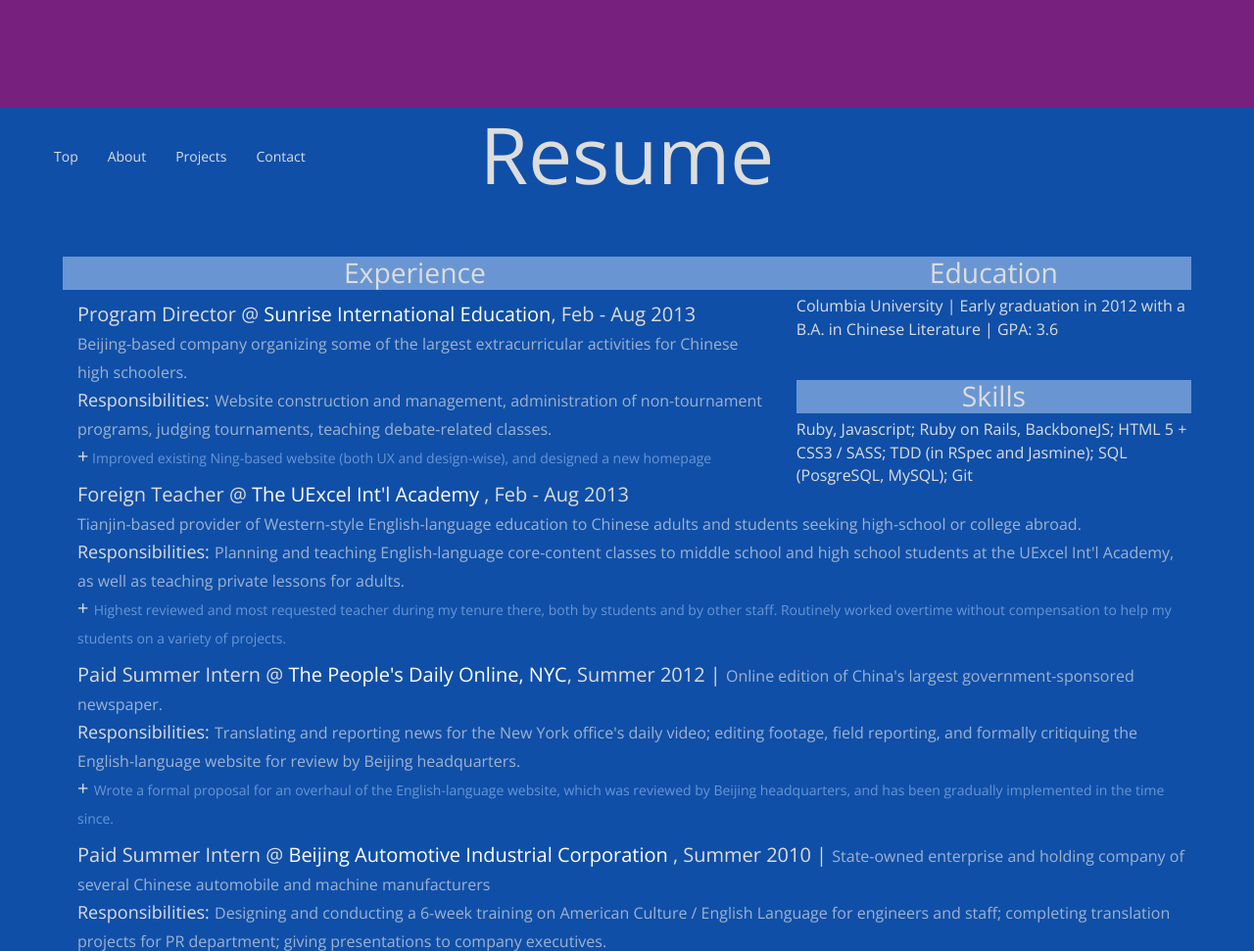
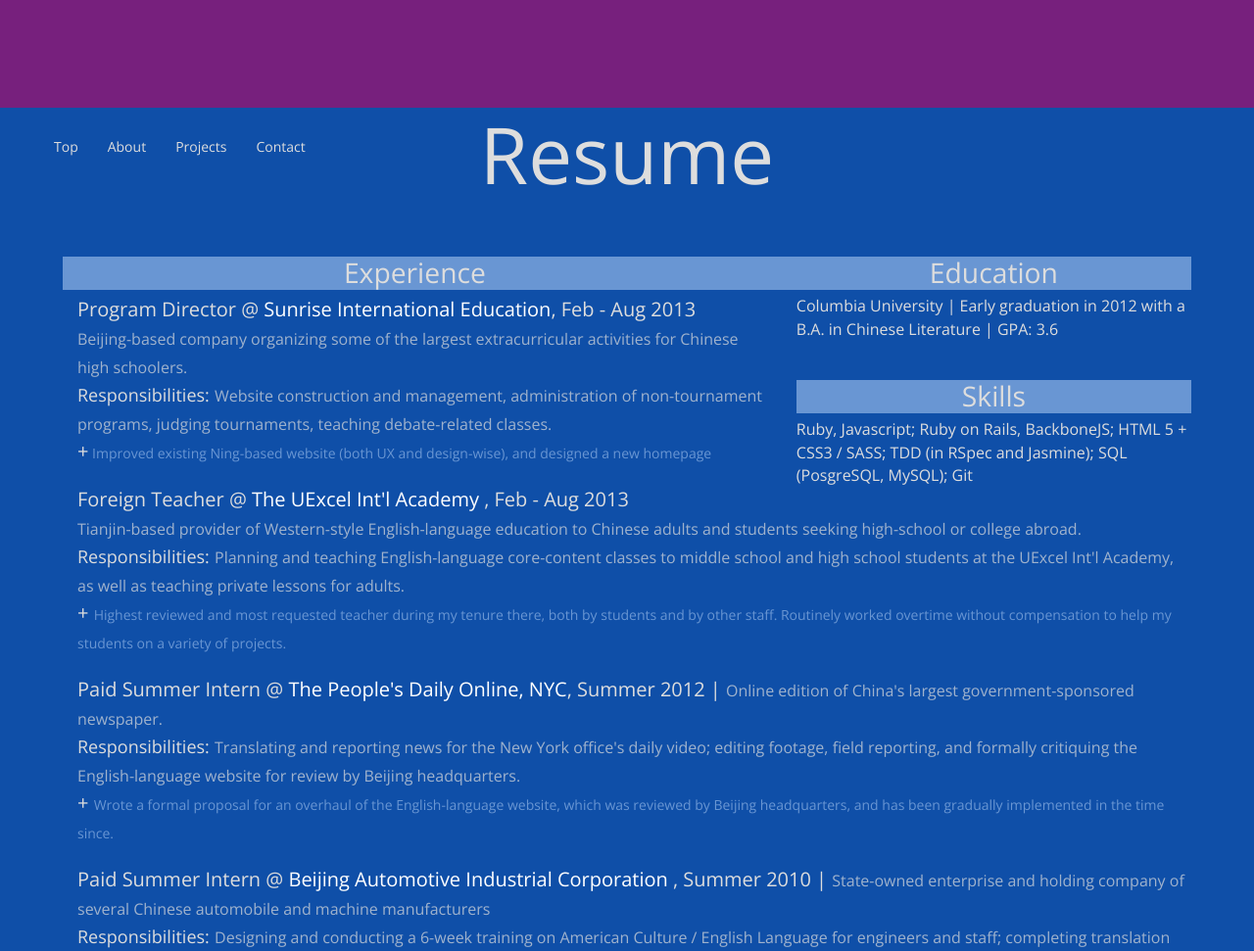
Before and after one commit to aidanhmiles/aidanmil.es, a plain HTML site: page index.html in a window 1280 px wide. Shown: the part 1540-2511 px from the top of the page at 98% size. Drawn offline with nearby package versions, Linux system fonts and the light colour scheme.

Commit message:
space out resume entries more

```diff
--- a/stylesheets/hire-me.css
+++ b/stylesheets/hire-me.css
@@ -248,18 +248,18 @@
 }
 /* line 246, ../sass/hire-me.css.scss */
 #resume ul {
-  margin-top: 10px;
+  padding-bottom: 20px;
   margin-left: 15px;
   text-align: left;
   vertical-align: middle;
 }
-/* line 253, ../sass/hire-me.css.scss */
+/* line 257, ../sass/hire-me.css.scss */
 #resume .small-box {
   width: 35%;
   margin-left: 30px;
   float: right;
 }
-/* line 259, ../sass/hire-me.css.scss */
+/* line 263, ../sass/hire-me.css.scss */
 #resume .experience {
   float: left;
 }
@@ -269,46 +269,46 @@
   content: "";
   display: block;
 }
-/* line 268, ../sass/hire-me.css.scss */
+/* line 273, ../sass/hire-me.css.scss */
 #resume .company a {
   color: white;
 }
-/* line 270, ../sass/hire-me.css.scss */
+/* line 275, ../sass/hire-me.css.scss */
 #resume .company a:hover {
   color: #6996d3;
 }
-/* line 276, ../sass/hire-me.css.scss */
+/* line 281, ../sass/hire-me.css.scss */
 #resume .company-description {
   font-size: .8em;
   line-height: 1;
   color: rgba(221, 221, 221, 0.7);
 }
-/* line 282, ../sass/hire-me.css.scss */
+/* line 287, ../sass/hire-me.css.scss */
 #resume .responsibilities {
   font-size: .8em;
   line-height: 1;
   color: rgba(221, 221, 221, 0.7);
 }
-/* line 288, ../sass/hire-me.css.scss */
+/* line 293, ../sass/hire-me.css.scss */
 #resume em {
   font-size: .9em;
   color: #dddddd;
 }
-/* line 293, ../sass/hire-me.css.scss */
+/* line 298, ../sass/hire-me.css.scss */
 #resume .achievement {
   font-size: .7em;
   color: #6996d3;
 }
 
-/* line 301, ../sass/hire-me.css.scss */
+/* line 306, ../sass/hire-me.css.scss */
 #projects img {
   width: 100%;
 }
-/* line 305, ../sass/hire-me.css.scss */
+/* line 310, ../sass/hire-me.css.scss */
 #projects h3 {
   margin-top: .3em;
 }
-/* line 309, ../sass/hire-me.css.scss */
+/* line 314, ../sass/hire-me.css.scss */
 #projects .project-listing {
   width: 30%;
   margin: 0 auto;
@@ -316,12 +316,12 @@
   display: inline-block;
 }
 
-/* line 320, ../sass/hire-me.css.scss */
+/* line 325, ../sass/hire-me.css.scss */
 #contact h4 {
   margin-bottom: 40px;
 }
 
-/* line 323, ../sass/hire-me.css.scss */
+/* line 328, ../sass/hire-me.css.scss */
 .contact-box {
   width: 170px;
   height: 170px;
@@ -329,11 +329,11 @@
   margin: 20px auto 0;
   display: inline-block;
 }
-/* line 329, ../sass/hire-me.css.scss */
+/* line 334, ../sass/hire-me.css.scss */
 .contact-box:hover {
   background-color: rgba(221, 221, 221, 0.3);
 }
-/* line 333, ../sass/hire-me.css.scss */
+/* line 338, ../sass/hire-me.css.scss */
 .contact-box h4 {
   margin-top: 66px;
 }
```
